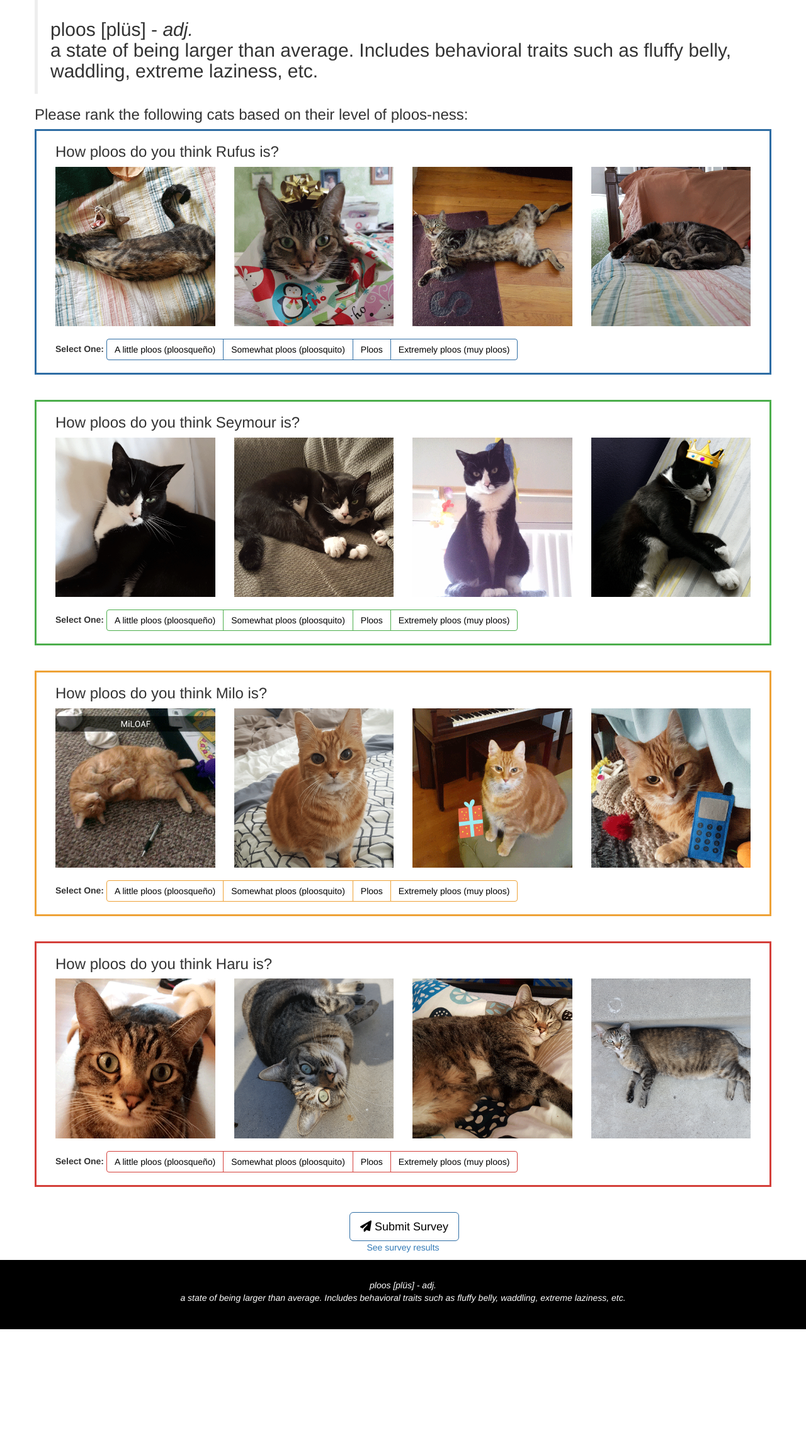
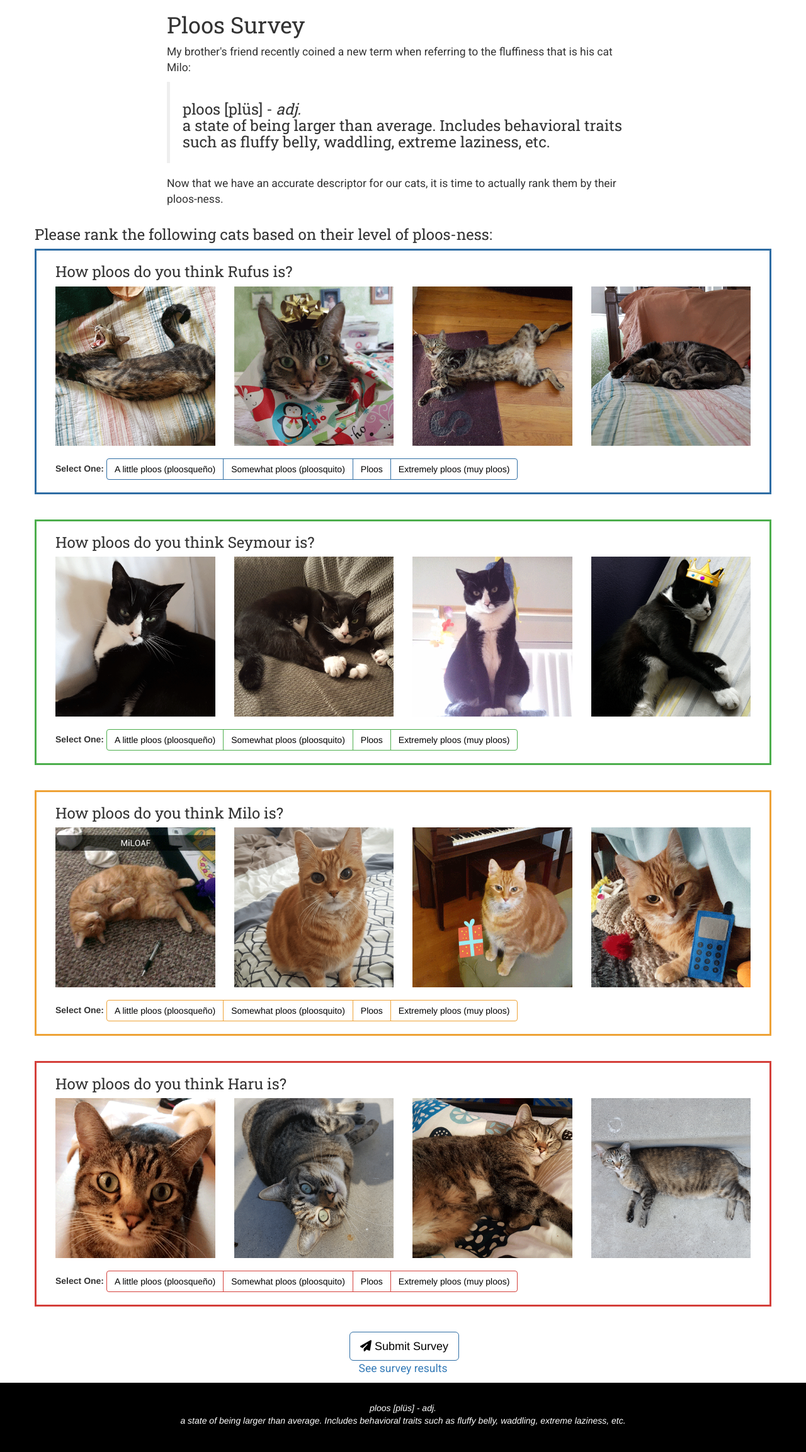
Before and after one commit to thompson-ele/cs313-php, a PHP site: page /web/survey/index.php in a window 1280 px wide. Shown: the whole page at 63% size. Before the commit the page ends 2111 px from the top, so only its background shows below. Run offline with PHP 8.4, Linux system fonts and the light colour scheme; some libraries are stand-ins or nearby versions.

Commit message:
Added introduction and changed fonts

```diff
--- a/web/survey/css/styles.css
+++ b/web/survey/css/styles.css
@@ -1,5 +1,14 @@
 @charset "utf-8";
 /* CSS Document */
+
+h1, h2, h3, h4 {
+	font-family: 'Roboto Slab', serif;
+}
+
+p {
+	font-family: 'Roboto', sans-serif;
+	font-size: 1.25em;
+}
 
 .btn {
 	background-color: #FFF;
--- a/web/survey/index.php
+++ b/web/survey/index.php
@@ -37,6 +37,9 @@ if($_SERVER['REQUEST_METHOD'] == 'POST') {
 	<!-- FONT AWESOME -->
 	<script src="https://use.fontawesome.com/fae7a79c55.js"></script>
 
+    <!-- GOOGLE FONTS -->
+    <link href="https://fonts.googleapis.com/css?family=Roboto|Roboto+Slab" rel="stylesheet">
+
 	<!-- CUSTOM STYLESHEET -->
 	<link href="css/styles.css" type="text/css" rel="stylesheet">
 </head>
@@ -44,12 +47,18 @@ if($_SERVER['REQUEST_METHOD'] == 'POST') {
 <body>
 	<main>
 		<div class="container">
+        	<div class="row">
+            	<div class="col-md-8 col-md-offset-2">
+                    <h1>Ploos Survey</h1>
+                    <p>My brother's friend recently coined a new term when referring to the fluffiness that is his cat Milo:</p>
+                    <blockquote>
+                        <h3>ploos [plüs] - <i>adj.</i><br>
+                        a state of being larger than average. Includes behavioral traits such as fluffy belly, waddling, extreme laziness, etc.</h3>
+                    </blockquote>
+                    <p>Now that we have an accurate descriptor for our cats, it is time to actually rank them by their ploos-ness.</p>
+                </div>
+            </div>
 			<div class="row">
-				<blockquote>
-					<h2>ploos [plüs] - <i>adj.</i><br>
-					a state of being larger than average. Includes behavioral traits such as fluffy belly, waddling, extreme laziness, etc.</h2>
-				</blockquote>
-
 				<h3>Please rank the following cats based on their level of ploos-ness:</h3>
 
 				<form action="index.php" method="post">
```
Also changed, not shown: web/survey/results.php (+10 -3 lines).
